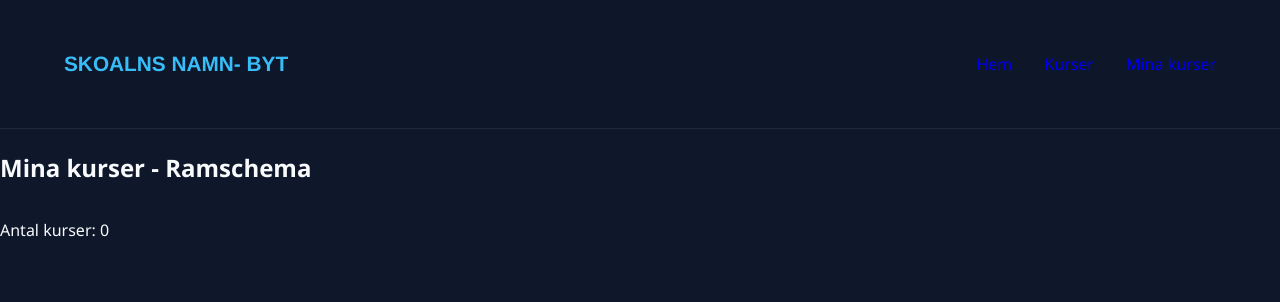
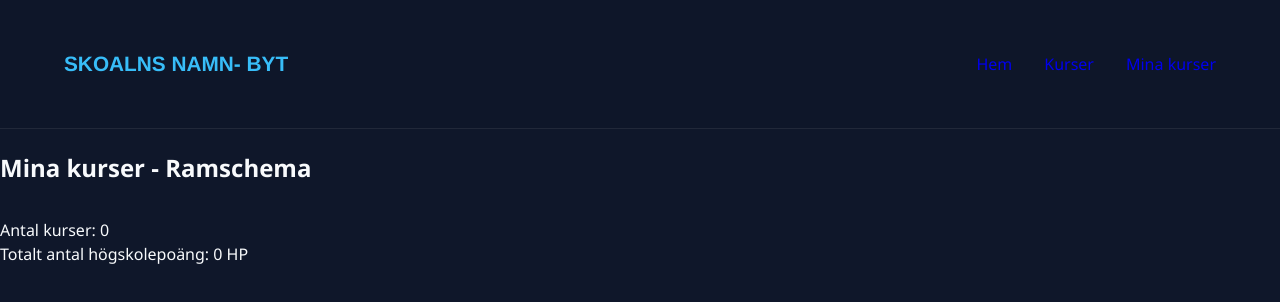
Before and after one commit to dannigiovanella/ts-project, an Angular app: page /mycourses in a window 1280 px wide. Shown: the top 302 px of the page. Built offline with nearby package versions, Linux system fonts and the light colour scheme.

Commit message:
Lagt till computed signal som räknar ut antal poäng för alla valda kurser

```diff
--- a/src/app/pages/my-courses/my-courses.html
+++ b/src/app/pages/my-courses/my-courses.html
@@ -8,6 +8,11 @@
 
     <!--Visar antal kurser-->
     <p>Antal kurser: {{ schedule().length }}</p>
+
+    <!--Visar antal poäng för alla kurser-->
+    <p>
+        Totalt antal högskolepoäng: {{ totalPoints() }} HP
+    </p>
 
     <!--Loopar igenom alla valda kurser-->
     @for(course of schedule(); track course.courseCode) {
--- a/src/app/pages/my-courses/my-courses.ts
+++ b/src/app/pages/my-courses/my-courses.ts
@@ -1,4 +1,4 @@
-import { Component, inject } from '@angular/core';
+import { Component, computed, inject } from '@angular/core';
 //Importerar service för att hantera kurser
 import { MyScheduleService } from '../../services/my-schedule-service';
 
@@ -17,11 +17,30 @@ export class MyCourses {
   //Hämtar det egna ramschemat från service så det kan visas i html
   schedule = this.scheduleService.mySchedule;
 
+  //VISA TOTALPOÄNG
+  //Computed signal som räknar ut totalt antal högskolepoäng
+  totalPoints = computed(() => {
+
+    //Variabel för totalsumma
+    let total = 0;
+
+    //Loopar igenom alla kurser i egna ramschemat
+    this.schedule().forEach(course => {
+
+      //Lägger ihop tidigare totalsumma med kursens poäng
+      total = total + course.points;
+
+    });
+
+    //Returnerar totalsumma
+    return total;
+
+  });
+
+  //TA BORT KURS
   //Funktion för att ta bort kurs
   remove(courseCode: string) {
     this.scheduleService.removeCourse(courseCode);
   }
 
-  message = this.scheduleService.message;
-
 }
--- a/src/app/services/my-schedule-service.ts
+++ b/src/app/services/my-schedule-service.ts
@@ -12,8 +12,6 @@ export class MyScheduleService {
   //Startvärdet hämtas från localStorage (om det finns sparad data där)
   mySchedule = signal<CourseInterface[]>(this.loadFromStorage());
 
-  //signal för statusmeddelanden (feedback till användaren)
-  message = signal<string | null>(null);
 
   //Funktion för att lägga till en kurs i eget ramschema/kurslista
   addCourse(course: CourseInterface): boolean {
@@ -47,7 +45,7 @@ removeCourse(courseCode: string) {
   //Skapar en ny array som filtrerar bort kursen som matchar kurskoden
   //filter returnerar alla kurser som inte matchar kurskod
   const updated = this.mySchedule().filter(
-    c => c.courseCode !== courseCode
+    course => course.courseCode !== courseCode
   );
 
   //Uppdaterar signalen med den nya listan
```
